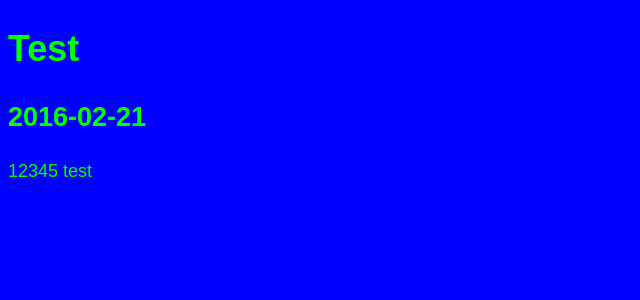
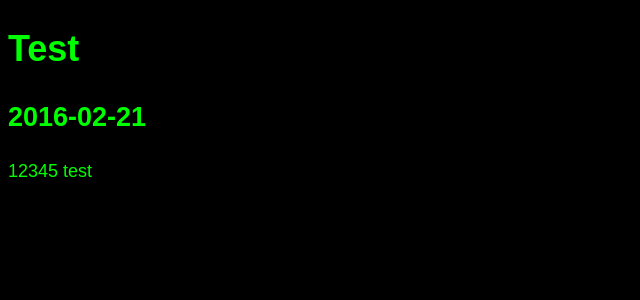
Before and after one commit to EliaTarasoff/EliaTarasoff.github.io, a Jekyll site: the page built from _posts/2016-02-21-test.md, in a window 1280 px wide. Shown: the top 300 px of the page, without its empty margins (0-640 px from the left). Built offline with Jekyll 4.4.1, drawn with Linux system fonts in a browser that asks for light colours.

Commit message:
Update default.html

```diff
--- a/_layouts/default.html
+++ b/_layouts/default.html
@@ -3,10 +3,14 @@
     <head>
         <style type="text/css" media="screen">
             body {
-                background: #00F;
+                background: #000;
                 color: #0F0;
                 font: 18px fixed, sans-serif;
                 line-height: 1.4;
+            }
+            div .post-content {
+                background: #F00;
+                color: #FF0;
             }
         </style>
     </head>
```
